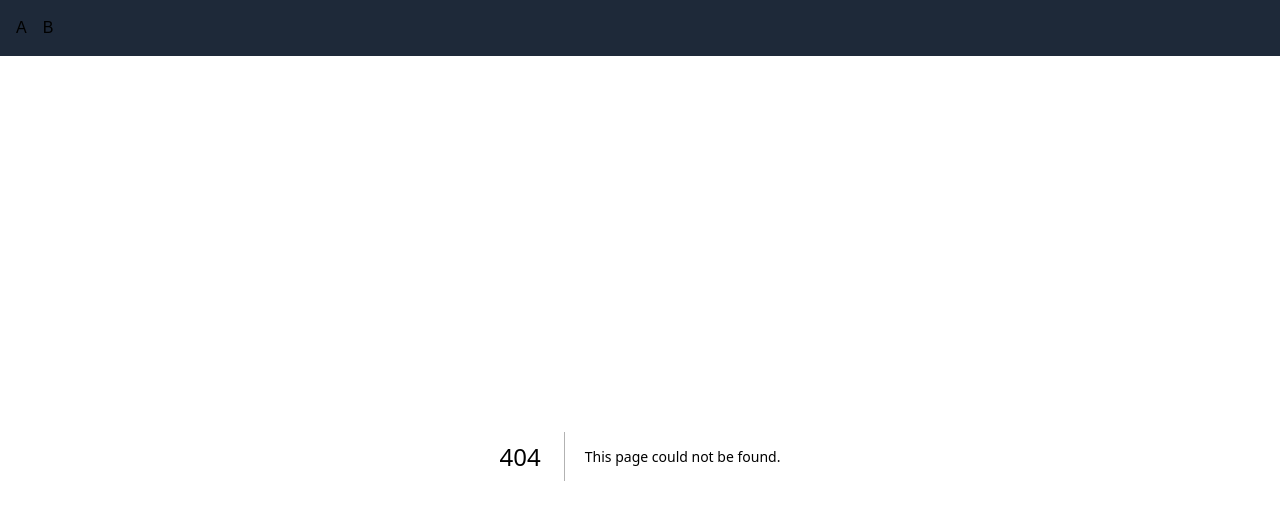
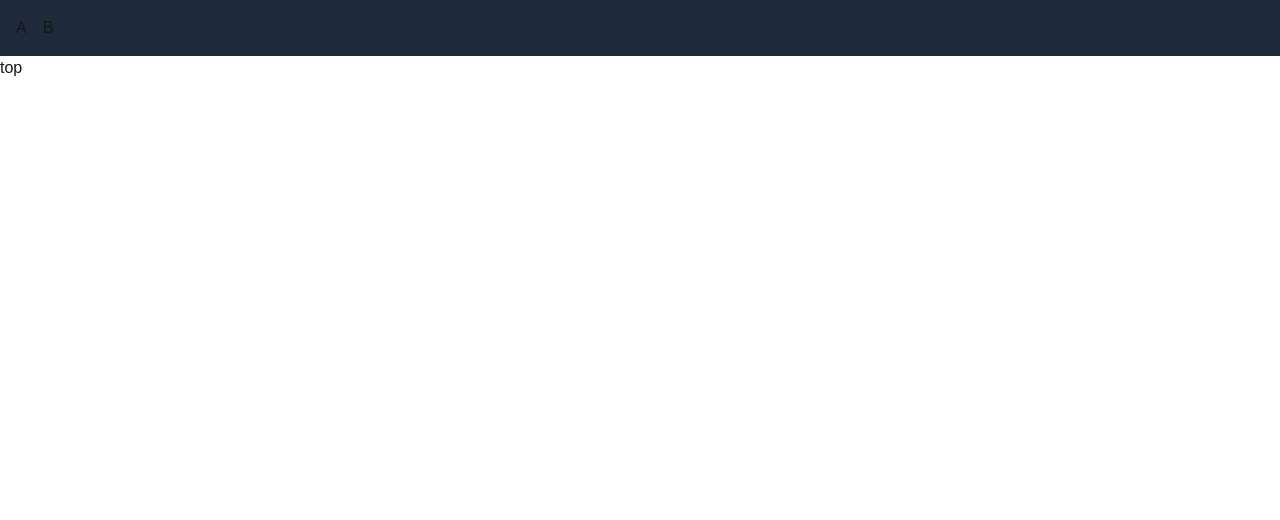
Before and after one commit to sue71/sandbox, a Next.js app in the folder typescript/nextjs-on-cloudrun/: page / in a window 1280 px wide. Before the commit this address had no page. Shown: the top 520 px of the page. Built offline with nearby package versions, Linux system fonts and the light colour scheme.

Commit message:
chore: up

```diff
--- /dev/null
+++ b/typescript/nextjs-on-cloudrun/src/app/page.tsx
@@ -0,0 +1,5 @@
+export const revalidate = 0;
+
+export default function Page() {
+  return <div>top</div>;
+}
```
